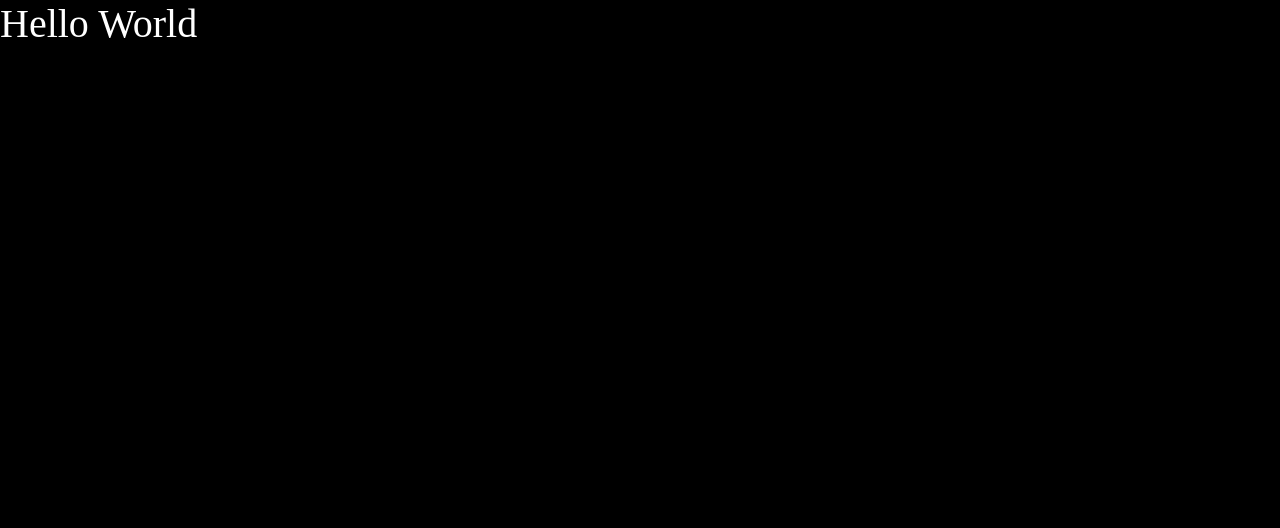
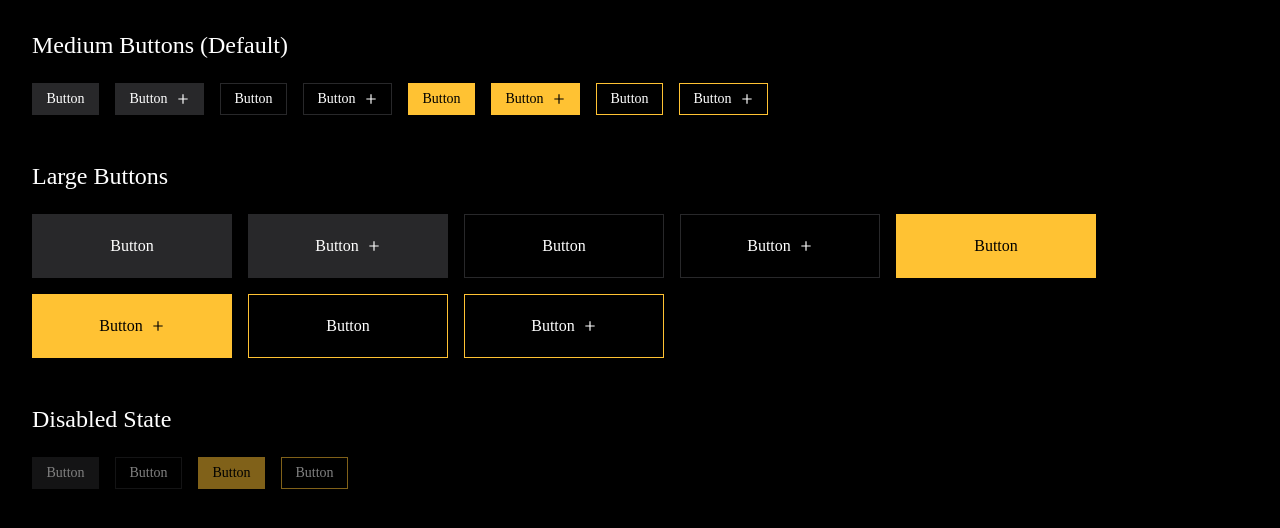
Before and after one commit to acid-info/qaku.app, a Next.js app: page / in a window 1280 px wide. Shown: the top 528 px of the page. Built offline with nearby package versions, Linux system fonts and the light colour scheme.

Commit message:
temp: showcase button component

```diff
--- /dev/null
+++ b/src/components/Icons/PlusIcon/PlusIcon.tsx
@@ -0,0 +1,16 @@
+import React from 'react'
+
+export const PlusIcon: React.FC = () => (
+  <svg
+    width="14"
+    height="14"
+    viewBox="0 0 14 14"
+    fill="none"
+    xmlns="http://www.w3.org/2000/svg"
+  >
+    <path
+      d="M11.6673 7.5834H7.58398V11.6667H6.41732V7.5834H2.33398V6.41674H6.41732V2.3334H7.58398V6.41674H11.6673V7.5834Z"
+      fill="currentColor"
+    />
+  </svg>
+)
--- /dev/null
+++ b/src/components/Icons/PlusIcon/index.ts
@@ -0,0 +1 @@
+export * from './PlusIcon'
--- a/src/containers/Home/HomeContainer.tsx
+++ b/src/containers/Home/HomeContainer.tsx
@@ -1,3 +1,5 @@
+import { Button } from '@/components/Button'
+import { PlusIcon } from '@/components/Icons/PlusIcon'
 import styled from '@emotion/styled'
 import React from 'react'
 
@@ -12,9 +14,91 @@ export const HomeContainer: React.FC<HomePageProps> = ({
 }) => {
   return (
     <Container {...props}>
-      <h1>Hello World</h1>
+      <Section>
+        <h2>Medium Buttons (Default)</h2>
+        <ButtonGroup>
+          <Button>Button</Button>
+          <Button icon={<PlusIcon />}>Button</Button>
+          <Button variant="outlined">Button</Button>
+          <Button variant="outlined" icon={<PlusIcon />}>
+            Button
+          </Button>
+          <Button variant="filledPrimary">Button</Button>
+          <Button variant="filledPrimary" icon={<PlusIcon />}>
+            Button
+          </Button>
+          <Button variant="outlinedPrimary">Button</Button>
+          <Button variant="outlinedPrimary" icon={<PlusIcon />}>
+            Button
+          </Button>
+        </ButtonGroup>
+      </Section>
+
+      <Section>
+        <h2>Large Buttons</h2>
+        <ButtonGroup>
+          <Button size="large">Button</Button>
+          <Button size="large" icon={<PlusIcon />}>
+            Button
+          </Button>
+          <Button size="large" variant="outlined">
+            Button
+          </Button>
+          <Button size="large" variant="outlined" icon={<PlusIcon />}>
+            Button
+          </Button>
+          <Button size="large" variant="filledPrimary">
+            Button
+          </Button>
+          <Button size="large" variant="filledPrimary" icon={<PlusIcon />}>
+            Button
+          </Button>
+          <Button size="large" variant="outlinedPrimary">
+            Button
+          </Button>
+          <Button size="large" variant="outlinedPrimary" icon={<PlusIcon />}>
+            Button
+          </Button>
+        </ButtonGroup>
+      </Section>
+
+      <Section>
+        <h2>Disabled State</h2>
+        <ButtonGroup>
+          <Button disabled>Button</Button>
+          <Button variant="outlined" disabled>
+            Button
+          </Button>
+          <Button variant="filledPrimary" disabled>
+            Button
+          </Button>
+          <Button variant="outlinedPrimary" disabled>
+            Button
+          </Button>
+        </ButtonGroup>
+      </Section>
     </Container>
   )
 }
 
-const Container = styled.div``
+const Container = styled.div`
+  padding: 32px;
+  color: var(--white);
+
+  h2 {
+    color: var(--white);
+    margin-bottom: 24px;
+    font-size: 24px;
+  }
+`
+
+const Section = styled.section`
+  margin-bottom: 48px;
+`
+
+const ButtonGroup = styled.div`
+  display: flex;
+  flex-wrap: wrap;
+  gap: 16px;
+  align-items: flex-start;
+`
```
